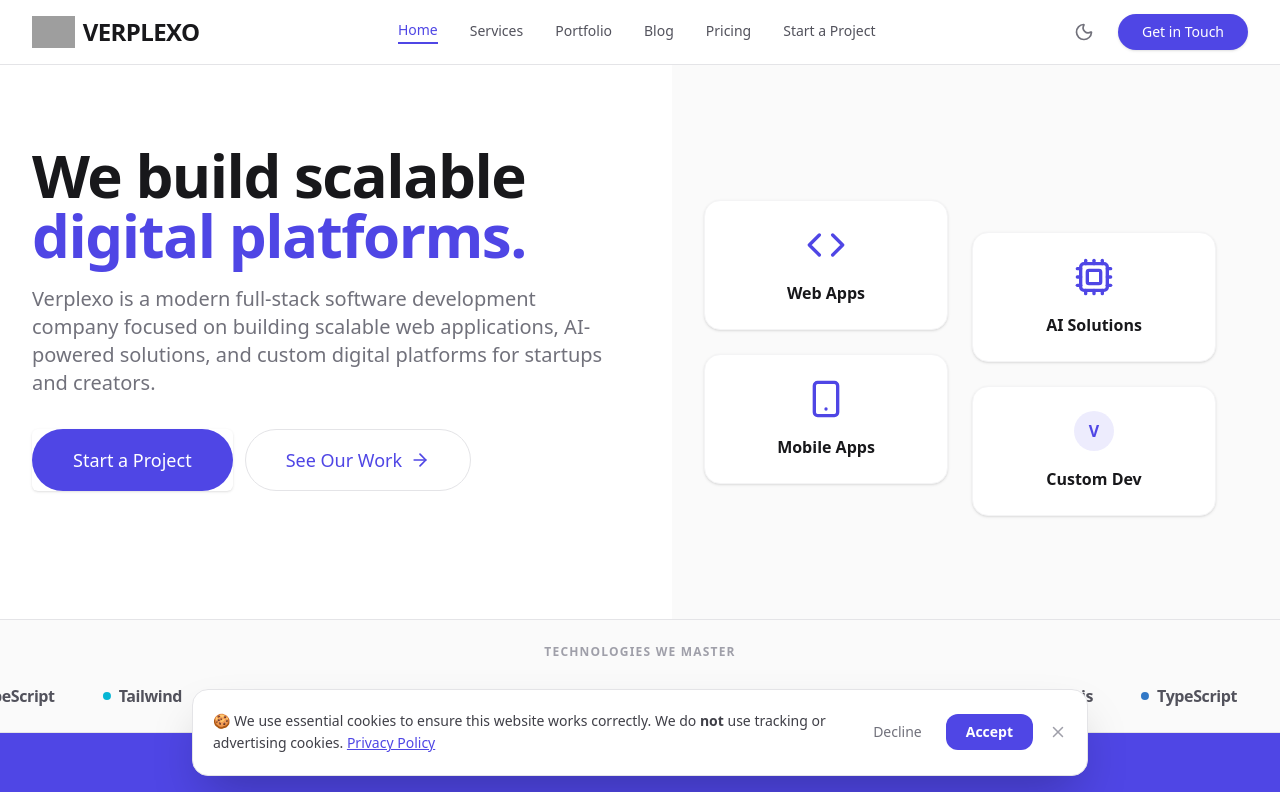
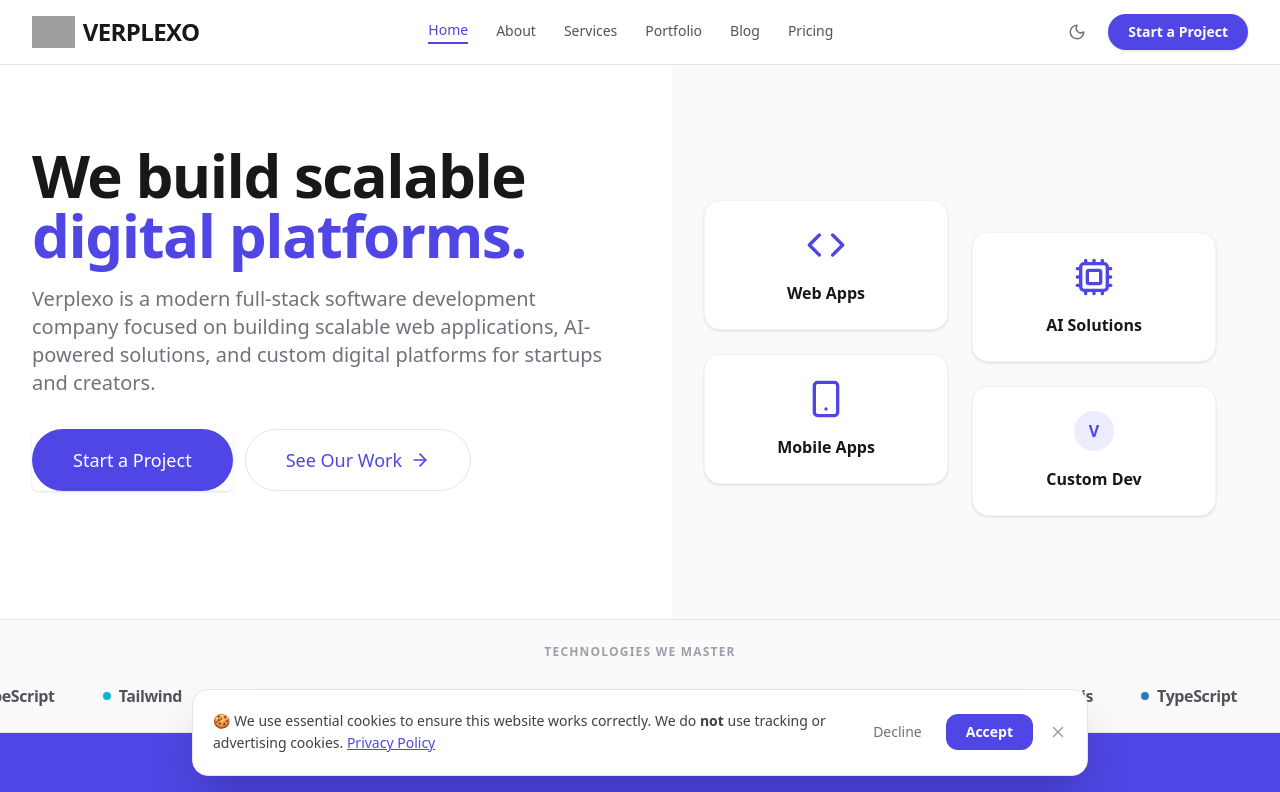
Before and after one commit to Ayush4307/Verplexo, a React (Vite) app: page / in a window 1280 px wide. Shown: the top 792 px of the page. Built offline with nearby package versions, Linux system fonts and the light colour scheme; grey boxes are pictures that could not be loaded.

Commit message:
component Navbar.tsx changes

```diff
--- a/src/components/Navbar.tsx
+++ b/src/components/Navbar.tsx
@@ -1,27 +1,38 @@
 import { Link, useLocation } from 'react-router-dom'
 import { Menu, X, Sun, Moon } from 'lucide-react'
-import { useState } from 'react'
+import { useState, useEffect } from 'react'
 import { useTheme } from '../utils/ThemeContext'
 
 export function Navbar() {
   const [isOpen, setIsOpen] = useState(false)
+  const [scrolled, setScrolled] = useState(false)
   const { theme, toggleTheme } = useTheme()
   const { pathname } = useLocation()
 
+  // Add shadow and subtle blur on scroll
+  useEffect(() => {
+    const handleScroll = () => setScrolled(window.scrollY > 10)
+    window.addEventListener('scroll', handleScroll, { passive: true })
+    return () => window.removeEventListener('scroll', handleScroll)
+  }, [])
+
+  // Close mobile menu on route change
+  useEffect(() => { setIsOpen(false) }, [pathname])
+
   const links = [
-    { name: 'Home', path: '/' },
-    { name: 'Services', path: '/services' },
+    { name: 'Home',      path: '/' },
+    { name: 'About',     path: '/about' },
+    { name: 'Services',  path: '/services' },
     { name: 'Portfolio', path: '/portfolio' },
-    { name: 'Blog', path: '/blog' },
-    { name: 'Pricing', path: '/pricing' },
-    { name: 'Start a Project', path: '/dashboard' },
+    { name: 'Blog',      path: '/blog' },
+    { name: 'Pricing',   path: '/pricing' },
   ]
 
   const isActive = (path: string) =>
     path === '/' ? pathname === '/' : pathname.startsWith(path)
 
   return (
-    <nav className="border-b border-zinc-200 dark:border-zinc-800 bg-white dark:bg-zinc-950 sticky top-0 z-50 transition-colors duration-300">
+    <nav className={`border-b border-zinc-200 dark:border-zinc-800 bg-white/95 dark:bg-zinc-950/95 backdrop-blur-sm sticky top-0 z-50 transition-all duration-300 ${scrolled ? 'shadow-sm' : ''}`}>
       <div className="max-w-7xl mx-auto px-4 sm:px-6 lg:px-8">
         <div className="flex justify-between items-center h-16">
           {/* Logo */}
@@ -33,7 +44,7 @@ export function Navbar() {
           </div>
 
           {/* Desktop Menu */}
-          <div className="hidden md:flex items-center space-x-8">
+          <div className="hidden md:flex items-center space-x-7">
             {links.map((link) => (
               <Link
                 key={link.name}
@@ -49,8 +60,25 @@ export function Navbar() {
             ))}
           </div>
 
-          {/* Desktop Button & Theme Toggle */}
-          <div className="hidden md:flex items-center space-x-6">
+          {/* Desktop CTAs */}
+          <div className="hidden md:flex items-center space-x-4">
+            <button
+              onClick={toggleTheme}
+              className="text-zinc-500 hover:text-zinc-900 dark:text-zinc-400 dark:hover:text-zinc-100 transition-colors p-1.5 rounded-lg hover:bg-zinc-100 dark:hover:bg-zinc-800"
+              aria-label="Toggle theme"
+            >
+              {theme === 'dark' ? <Sun size={18} /> : <Moon size={18} />}
+            </button>
+            <Link
+              to="/start-a-project"
+              className="bg-brand text-white px-5 py-2 rounded-full text-sm font-semibold hover:bg-brand-hover transition-colors shadow-sm"
+            >
+              Start a Project
+            </Link>
+          </div>
+
+          {/* Mobile controls */}
+          <div className="md:hidden flex items-center space-x-3">
             <button
               onClick={toggleTheme}
               className="text-zinc-500 hover:text-zinc-900 dark:text-zinc-400 dark:hover:text-zinc-100 transition-colors"
@@ -58,26 +86,11 @@ export function Navbar() {
             >
               {theme === 'dark' ? <Sun size={20} /> : <Moon size={20} />}
             </button>
-            <Link
-              to="/contact"
-              className="bg-brand text-white px-6 py-2 rounded-full text-sm font-medium hover:bg-brand-hover transition-colors shadow-sm"
-            >
-              Get in Touch
-            </Link>
-          </div>
-
-          {/* Mobile menu button */}
-          <div className="md:hidden flex items-center space-x-4">
-            <button
-              onClick={toggleTheme}
-              className="text-zinc-500 hover:text-zinc-900 dark:text-zinc-400 dark:hover:text-zinc-100 transition-colors"
-            >
-              {theme === 'dark' ? <Sun size={20} /> : <Moon size={20} />}
-            </button>
             <button
               onClick={() => setIsOpen(!isOpen)}
               className="text-zinc-500 hover:text-zinc-900 dark:text-zinc-400 dark:hover:text-zinc-100 focus:outline-none"
               aria-label="Toggle navigation menu"
+              aria-expanded={isOpen}
             >
               {isOpen ? <X size={24} /> : <Menu size={24} />}
             </button>
@@ -88,13 +101,12 @@ export function Navbar() {
       {/* Mobile Menu */}
       {isOpen && (
         <div className="md:hidden bg-white dark:bg-zinc-950 border-b border-zinc-200 dark:border-zinc-800 transition-colors duration-300">
-          <div className="px-2 pt-2 pb-3 space-y-1 sm:px-3">
+          <div className="px-4 pt-2 pb-4 space-y-1">
             {links.map((link) => (
               <Link
                 key={link.name}
                 to={link.path}
-                onClick={() => setIsOpen(false)}
-                className={`block px-3 py-2 rounded-md text-base font-medium transition-colors ${
+                className={`block px-3 py-2.5 rounded-lg text-base font-medium transition-colors ${
                   isActive(link.path)
                     ? 'text-brand bg-brand/5 dark:bg-brand/10'
                     : 'text-zinc-700 dark:text-zinc-300 hover:text-brand hover:bg-zinc-50 dark:hover:bg-zinc-900'
@@ -103,13 +115,14 @@ export function Navbar() {
                 {link.name}
               </Link>
             ))}
-            <Link
-              to="/contact"
-              onClick={() => setIsOpen(false)}
-              className="block px-3 py-2 rounded-md text-base font-medium text-brand hover:bg-zinc-50 dark:hover:bg-zinc-900"
-            >
-              Get in Touch
-            </Link>
+            <div className="pt-2 border-t border-zinc-100 dark:border-zinc-800 mt-2">
+              <Link
+                to="/start-a-project"
+                className="block px-3 py-2.5 rounded-lg text-base font-semibold text-white bg-brand hover:bg-brand-hover transition-colors text-center"
+              >
+                Start a Project
+              </Link>
+            </div>
           </div>
         </div>
       )}
```
